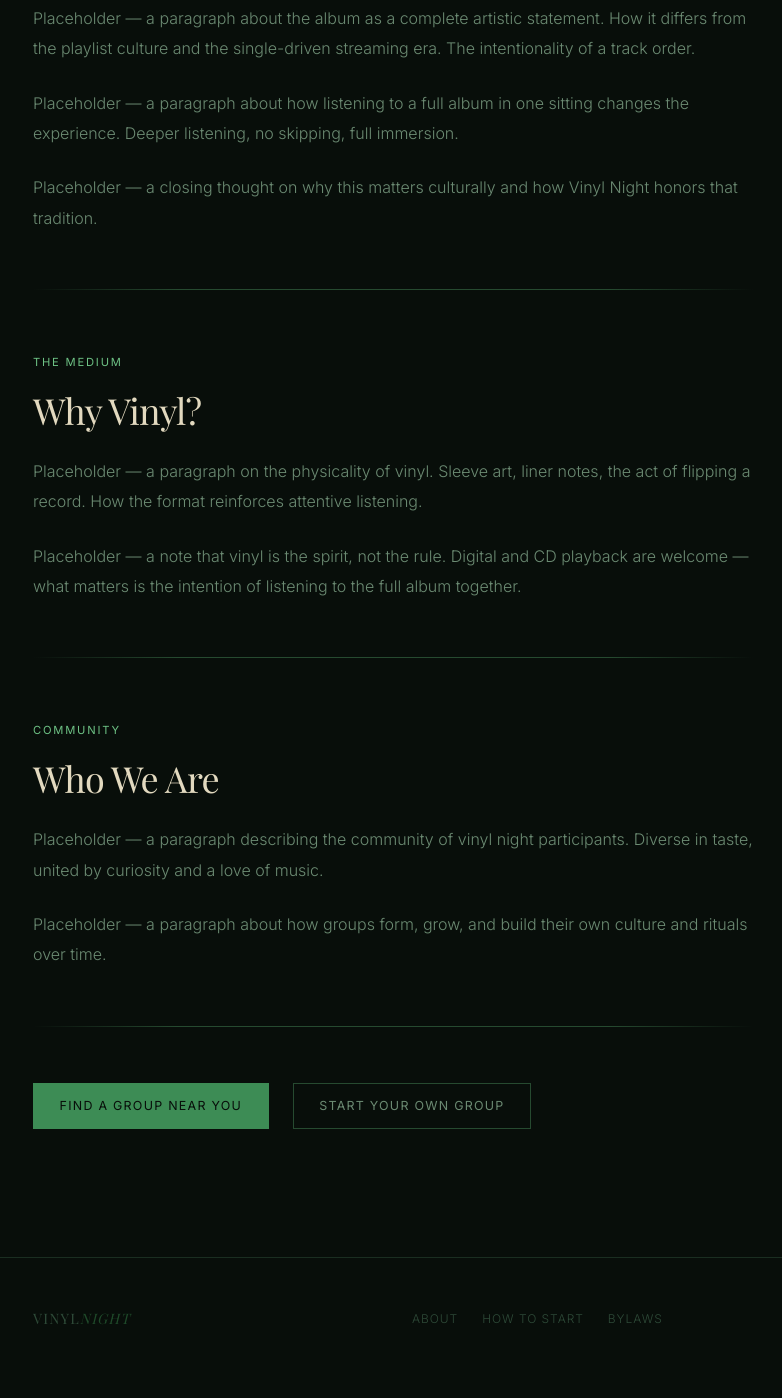
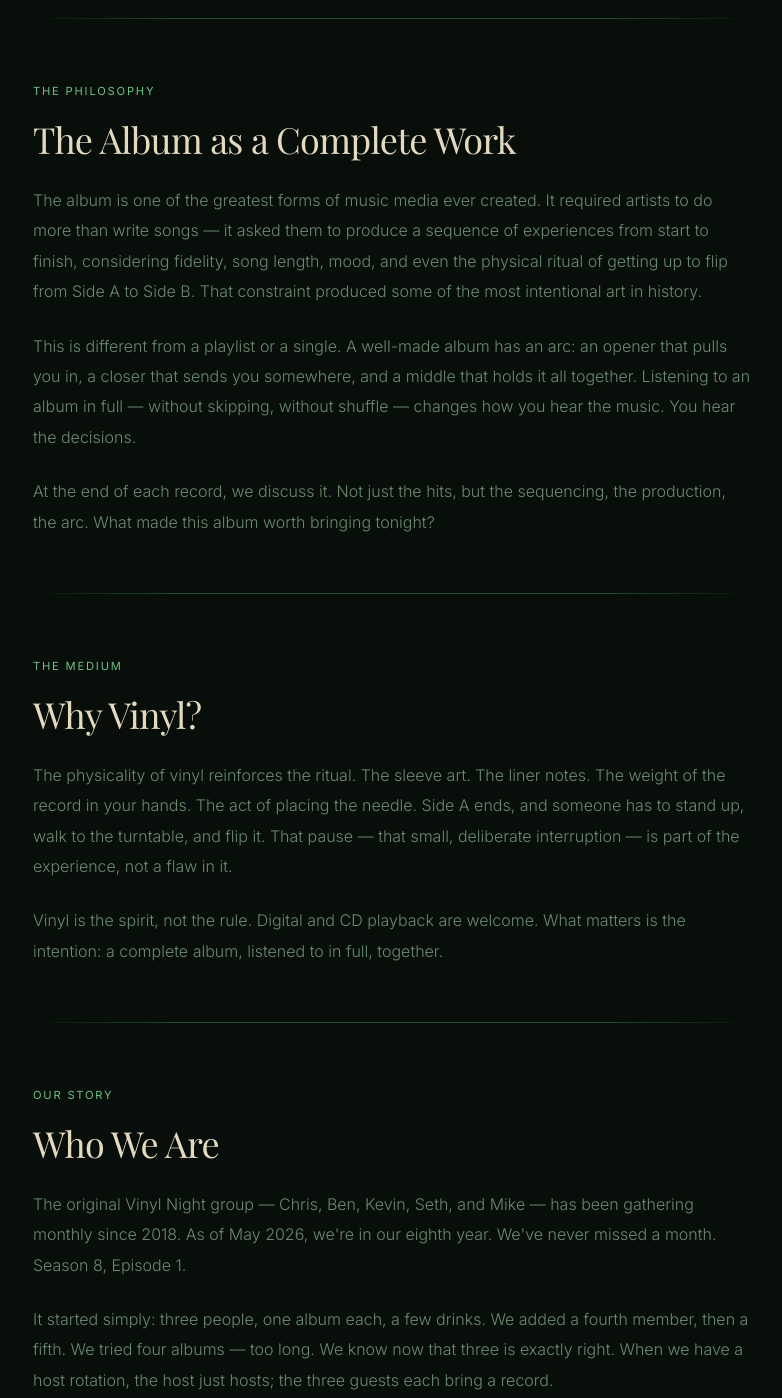
Before and after one commit to mikeposthumus/vinylnight, a website: page public/about.html in a window 1280 px wide. Shown: the part 855-2253 px from the top of the page, without its empty margins (89-871 px from the left). Drawn offline with nearby package versions, Linux system fonts and the light colour scheme; a web font is replaced by a local one.

Commit message:
Added text.

```diff
--- a/public/about.html
+++ b/public/about.html
@@ -40,10 +40,10 @@
           <p class="label mb-2">What We Do</p>
           <h2 style="margin-bottom: 1.5rem;">The Gathering</h2>
           <p class="text-muted" style="font-size: 1rem; line-height: 1.9; margin-bottom: 1.5rem;">
-            A ritual monthly gathering to celebrate one of music's most important media, the album, printed on vinyl.
+            Once a month, a small group of close friends gathers to listen to complete albums together. Each person brings a record and a few drinks to share. Three albums. Three people minimum. That's the formula — and after eight years of monthly vinyl nights without missing a single one, we can confirm: three is the magic number.
           </p>
           <p class="text-muted" style="font-size: 1rem; line-height: 1.9;">
-            Placeholder — a second paragraph expanding on the social and communal aspect of the gathering.
+            The ritual has texture. When guests arrive, the host is already playing <em>pre-music</em> — something to set the mood, never officially documented. Then comes the reveal: each person pulls their album from a canvas tote. The group debates the order for the evening — the opener, the middle, the closer. Different conditions, different vibes, different choices. At the end of the night, the host plays <em>post-music</em>, also off the record. What happens between those two bookmarks is the official Vinyl Night.
           </p>
         </section>
 
@@ -54,13 +54,13 @@
           <p class="label mb-2">The Philosophy</p>
           <h2 style="margin-bottom: 1.5rem;">The Album as a Complete Work</h2>
           <p class="text-muted" style="font-size: 1rem; line-height: 1.9; margin-bottom: 1.5rem;">
-            Placeholder — a paragraph about the album as a complete artistic statement. How it differs from the playlist culture and the single-driven streaming era. The intentionality of a track order.
+            The album is one of the greatest forms of music media ever created. It required artists to do more than write songs — it asked them to produce a sequence of experiences from start to finish, considering fidelity, song length, mood, and even the physical ritual of getting up to flip from Side A to Side B. That constraint produced some of the most intentional art in history.
           </p>
           <p class="text-muted" style="font-size: 1rem; line-height: 1.9; margin-bottom: 1.5rem;">
-            Placeholder — a paragraph about how listening to a full album in one sitting changes the experience. Deeper listening, no skipping, full immersion.
+            This is different from a playlist or a single. A well-made album has an arc: an opener that pulls you in, a closer that sends you somewhere, and a middle that holds it all together. Listening to an album in full — without skipping, without shuffle — changes how you hear the music. You hear the decisions.
           </p>
           <p class="text-muted" style="font-size: 1rem; line-height: 1.9;">
-            Placeholder — a closing thought on why this matters culturally and how Vinyl Night honors that tradition.
+            At the end of each record, we discuss it. Not just the hits, but the sequencing, the production, the arc. What made this album worth bringing tonight?
           </p>
         </section>
 
@@ -71,10 +71,10 @@
           <p class="label mb-2">The Medium</p>
           <h2 style="margin-bottom: 1.5rem;">Why Vinyl?</h2>
           <p class="text-muted" style="font-size: 1rem; line-height: 1.9; margin-bottom: 1.5rem;">
-            Placeholder — a paragraph on the physicality of vinyl. Sleeve art, liner notes, the act of flipping a record. How the format reinforces attentive listening.
+            The physicality of vinyl reinforces the ritual. The sleeve art. The liner notes. The weight of the record in your hands. The act of placing the needle. Side A ends, and someone has to stand up, walk to the turntable, and flip it. That pause — that small, deliberate interruption — is part of the experience, not a flaw in it.
           </p>
           <p class="text-muted" style="font-size: 1rem; line-height: 1.9;">
-            Placeholder — a note that vinyl is the spirit, not the rule. Digital and CD playback are welcome — what matters is the intention of listening to the full album together.
+            Vinyl is the spirit, not the rule. Digital and CD playback are welcome. What matters is the intention: a complete album, listened to in full, together.
           </p>
         </section>
 
@@ -82,13 +82,16 @@
 
         <!-- Section: Community -->
         <section>
-          <p class="label mb-2">Community</p>
+          <p class="label mb-2">Our Story</p>
           <h2 style="margin-bottom: 1.5rem;">Who We Are</h2>
           <p class="text-muted" style="font-size: 1rem; line-height: 1.9; margin-bottom: 1.5rem;">
-            Placeholder — a paragraph describing the community of vinyl night participants. Diverse in taste, united by curiosity and a love of music.
+            The original Vinyl Night group — Chris, Ben, Kevin, Seth, and Mike — has been gathering monthly since 2018. As of May 2026, we're in our eighth year. We've never missed a month. Season 8, Episode 1.
+          </p>
+          <p class="text-muted" style="font-size: 1rem; line-height: 1.9; margin-bottom: 1.5rem;">
+            It started simply: three people, one album each, a few drinks. We added a fourth member, then a fifth. We tried four albums — too long. We know now that three is exactly right. When we have a host rotation, the host just hosts; the three guests each bring a record.
           </p>
           <p class="text-muted" style="font-size: 1rem; line-height: 1.9;">
-            Placeholder — a paragraph about how groups form, grow, and build their own culture and rituals over time.
+            Sometimes a special vinyl night gets called. A family vinyl night, with food. A double-vinyl night, where everyone brings a true double album — two full records, four sides. (Double albums are sometimes only 50–60 minutes, which technically qualifies, but we do make fun of people who bring those.) We've found that our friendships have strengthened through this ritual. It's a place to celebrate, reflect, and enjoy some truly human things — friendship, connection, and music.
           </p>
         </section>
 
@@ -96,9 +99,17 @@
 
         <!-- Call to action -->
         <section style="padding-bottom: 2rem;">
+          <p class="label mb-2">Start Your Own</p>
+          <h2 style="margin-bottom: 1.5rem;">You Should Do This</h2>
+          <p class="text-muted" style="font-size: 1rem; line-height: 1.9; margin-bottom: 1.5rem;">
+            Get some friends. Put on some vinyl. Have a beverage. Enjoy. Repeat it ritually.
+          </p>
+          <p class="text-muted" style="font-size: 1rem; line-height: 1.9; margin-bottom: 2rem;">
+            Rituals are important, especially in our world today.
+          </p>
           <div class="flex gap-3" style="flex-wrap: wrap;">
-            <a href="groups.html" class="btn btn-primary">Find a Group Near You</a>
-            <a href="how-to-start.html" class="btn btn-outline">Start Your Own Group</a>
+            <a href="how-to-start.html" class="btn btn-primary">Start Your Own Group</a>
+            <a href="groups.html" class="btn btn-outline">Find a Group Near You</a>
           </div>
         </section>
 
```
